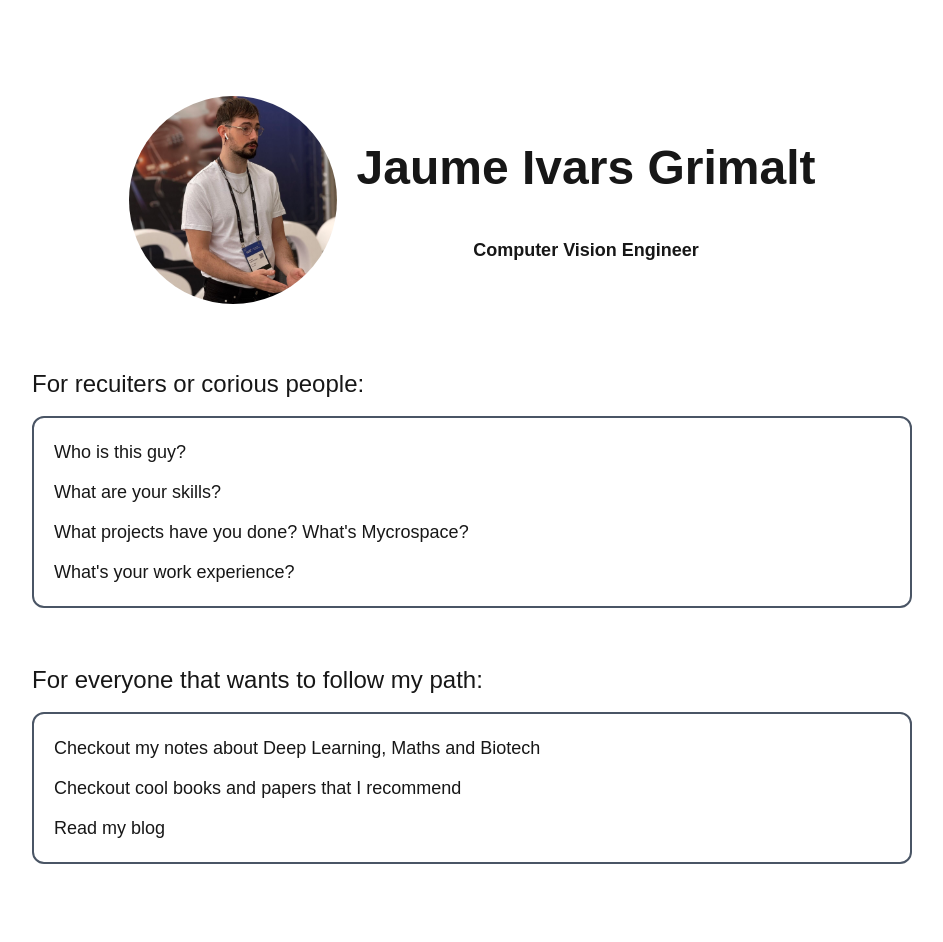
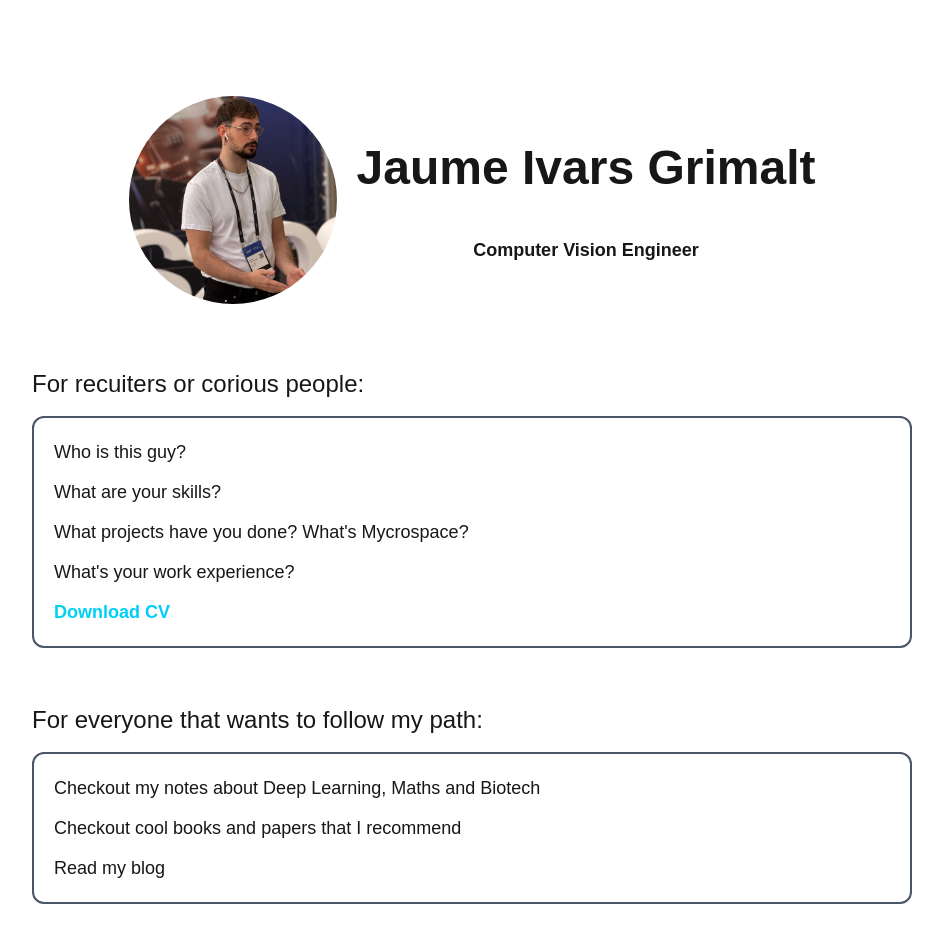
Before and after one commit to jaume2000/blog, a Next.js app: page / in a window 1280 px wide. Shown: the top 942 px of the page, without its empty margins (168-1111 px from the left). Built offline with nearby package versions, Linux system fonts and the light colour scheme.

Commit message:
added download cv

```diff
--- /dev/null
+++ b/src/app/cv/page.tsx
@@ -0,0 +1,63 @@
+'use client';
+
+import { useEffect } from 'react';
+import PageWrapper from '@/components/PageWrapper';
+
+export default function CVPage() {
+  useEffect(() => {
+    // Automatically trigger download when the component mounts
+    const downloadCV = () => {
+      const link = document.createElement('a');
+      link.href = '/Jaume_Ivars_Grimalt_CV.pdf';
+      link.download = 'Jaume_Ivars_Grimalt_CV.pdf';
+      document.body.appendChild(link);
+      link.click();
+      document.body.removeChild(link);
+    };
+
+    downloadCV();
+  }, []);
+
+  return (
+    <PageWrapper title="CV Download">
+      <div className="max-w-4xl mx-auto px-4 py-8">
+        <div className="text-center">
+          <div className="bg-gray-50 border border-gray-200 rounded-lg p-8">
+            <div className="mb-4">
+              <svg
+                className="mx-auto h-16 w-16 text-blue-500 mb-4"
+                fill="none"
+                viewBox="0 0 24 24"
+                stroke="currentColor"
+              >
+                <path
+                  strokeLinecap="round"
+                  strokeLinejoin="round"
+                  strokeWidth={2}
+                  d="M12 10v6m0 0l-3-3m3 3l3-3m2 8H7a2 2 0 01-2-2V5a2 2 0 012-2h5.586a1 1 0 01.707.293l5.414 5.414a1 1 0 01.293.707V19a2 2 0 01-2 2z"
+                />
+              </svg>
+            </div>
+            <h2 className="text-2xl font-semibold mb-2 text-gray-400">CV Download Started</h2>
+            <p className="text-gray-600 mb-4">
+              Your download should start automatically. If it doesn&apos;t, click the button below.
+            </p>
+            <button
+              onClick={() => {
+                const link = document.createElement('a');
+                link.href = '/Jaume_Ivars_Grimalt_CV.pdf';
+                link.download = 'Jaume_Ivars_Grimalt_CV.pdf';
+                document.body.appendChild(link);
+                link.click();
+                document.body.removeChild(link);
+              }}
+              className="bg-blue-500 hover:bg-blue-600 text-white font-medium py-2 px-6 rounded-lg transition-colors duration-200"
+            >
+              Download CV
+            </button>
+          </div>
+        </div>
+      </div>
+    </PageWrapper>
+  );
+}
--- a/src/app/globals.css
+++ b/src/app/globals.css
@@ -85,3 +85,40 @@ li {
 .page_wrapper_content > a:hover {
   color:#b0b0b0;
 }
+
+/* Animated gradient for Download CV button */
+.download-cv-gradient {
+  background: linear-gradient(
+    45deg,
+    #00969b,
+    #0099ff,
+    #00ff88,
+    #00ccff,
+    #40e0d0,
+    #00bfff
+  );
+  background-size: 300% 300%;
+  animation: gradientShift 20s ease infinite;
+  background-clip: text;
+  -webkit-background-clip: text;
+  color: transparent;
+  font-weight: bold;
+  transition: all 0.3s ease;
+}
+.download-cv-gradient:hover {
+  animation-duration: 1.5s;
+  transform: scale(1.05);
+  text-shadow: 0 0 20px rgba(0, 245, 255, 0.5);
+}
+
+@keyframes gradientShift {
+  0% {
+    background-position: 0% 50%;
+  }
+  50% {
+    background-position: 100% 50%;
+  }
+  100% {
+    background-position: 0% 50%;
+  }
+}
--- a/src/app/page.tsx
+++ b/src/app/page.tsx
@@ -30,6 +30,7 @@ export default function Home() {
           <Link className="hover:text-gray-400" href={"/skills"}>{"What are your skills?"}</Link>
           <Link className="hover:text-gray-400" href={"/projects"}>{"What projects have you done? What's Mycrospace?"}</Link>
           <Link className="hover:text-gray-400" href={"/work_experience"}>{"What's your work experience?"}</Link>
+          <Link className="download-cv-gradient" href={"/cv"}>{"Download CV"}</Link>
         </div>
       </div>
       <div className="main_selector">
```
Also changed, not shown: 1 other file (tests, documents, lock files or other folders).
